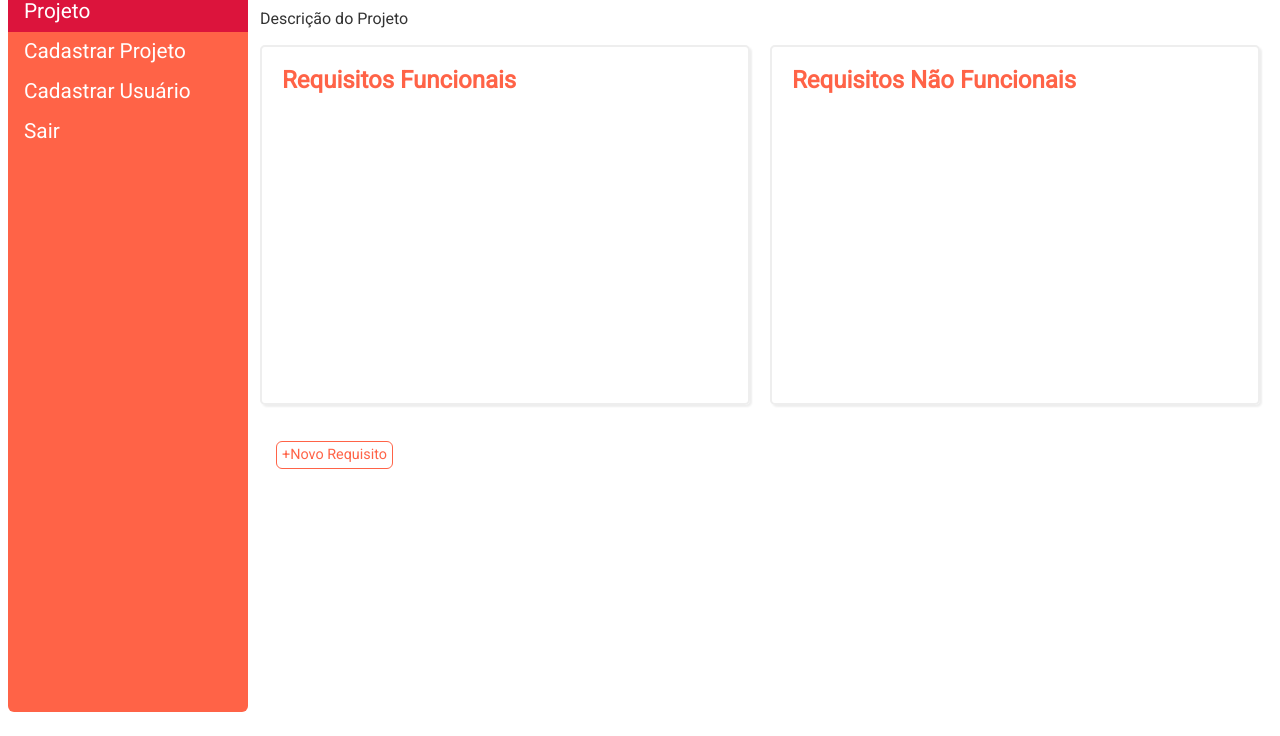
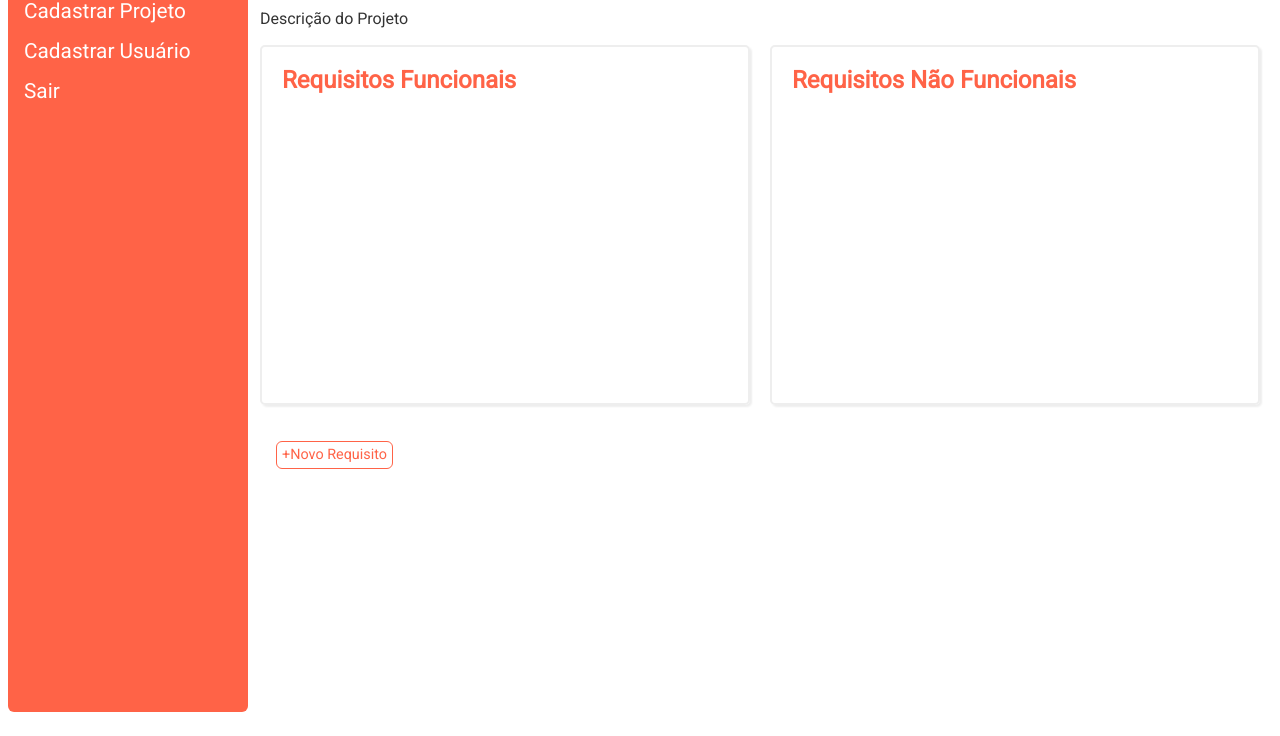
Before and after one commit to rafaelhattge/integrador_vii_2, a plain HTML site: page projeto.html in a window 1280 px wide. Shown: the part 64-800 px from the top of the page. Drawn offline with Linux system fonts and the light colour scheme.

Commit message:
Alteração na navbar

```diff
--- a/projeto.html
+++ b/projeto.html
@@ -21,7 +21,6 @@ and open the template in the editor.
     <div>
         <ul class="sidenav">
             <li><a href="principal.html">Início</a></li>
-            <li><a class="ativa" href="projeto.html" >Projeto</a></li>
             <li><a href="cadastrarProjeto.html">Cadastrar Projeto</a></li>
             <li><a href="cadastrarUsuario.html">Cadastrar Usuário</a></li>
             <li><a href="index.html">Sair</a></li>
```
